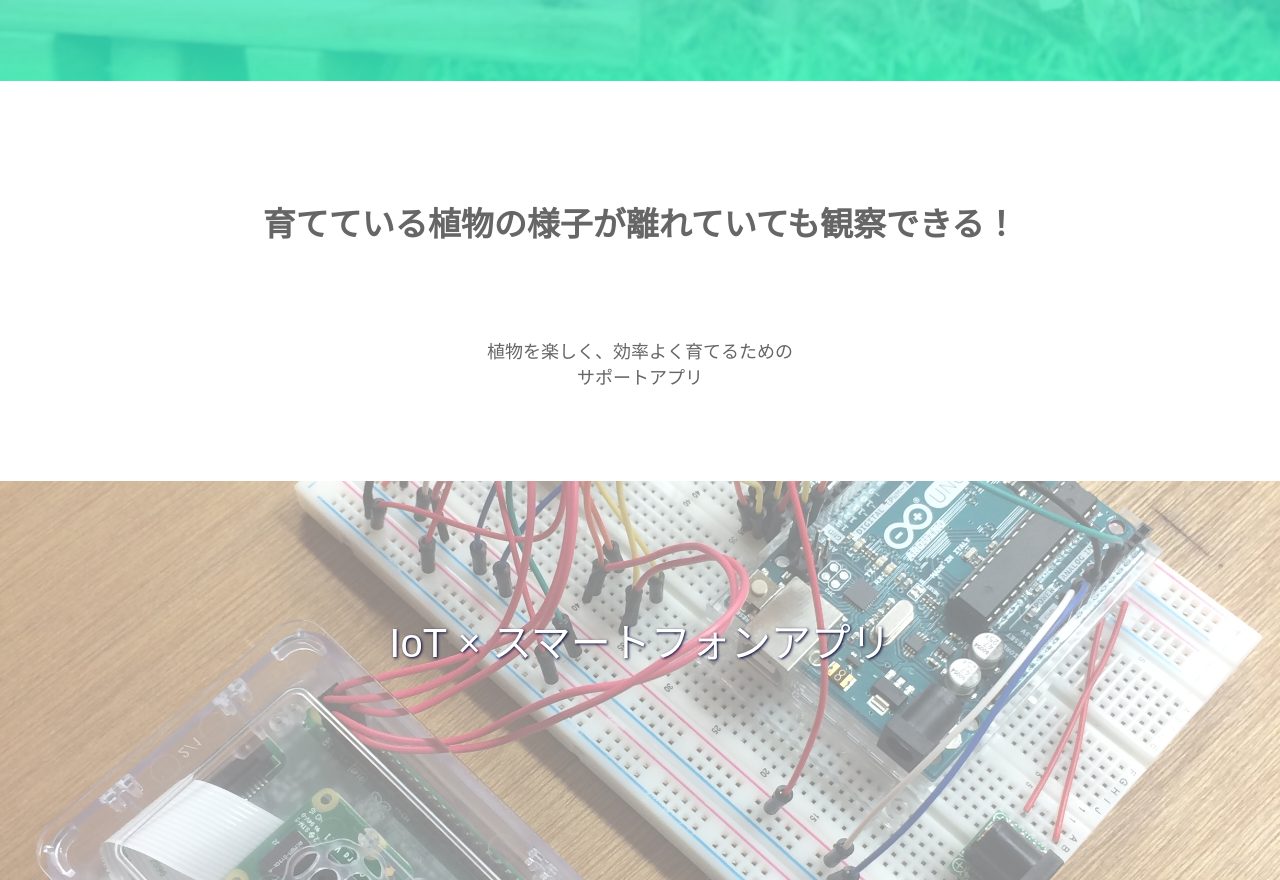
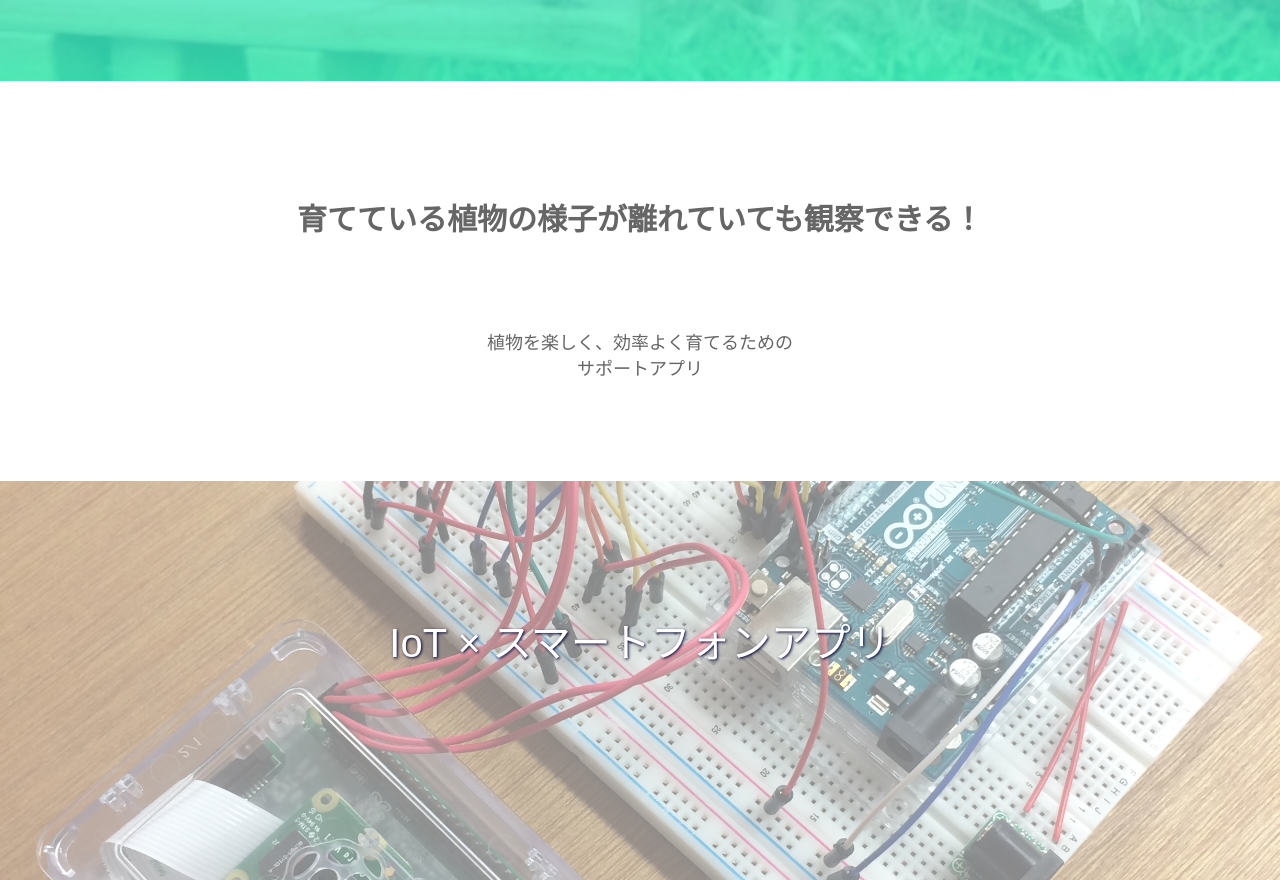
Before and after one commit to yumi050/GardeningPi, a PHP site: page / in a window 1280 px wide. Shown: the part 719-1599 px from the top of the page. Run offline with PHP 8.4, Linux system fonts and the light colour scheme; some libraries are stand-ins or nearby versions.

Commit message:
Update styles.css

```diff
--- a/styles.css
+++ b/styles.css
@@ -37,6 +37,7 @@ header .container{
 .titlePhrase{
   font-size: 20px;
   text-align: center;
+  margin-bottom: 0;
 }
 
 .containerA h1{
@@ -91,7 +92,7 @@ header .container{
 .bodyA div{
   text-align: center;
   padding-top: 7%;
-  font-size: 22px;
+  font-size: 20px;
 }
 
 .bodyA p{
```
